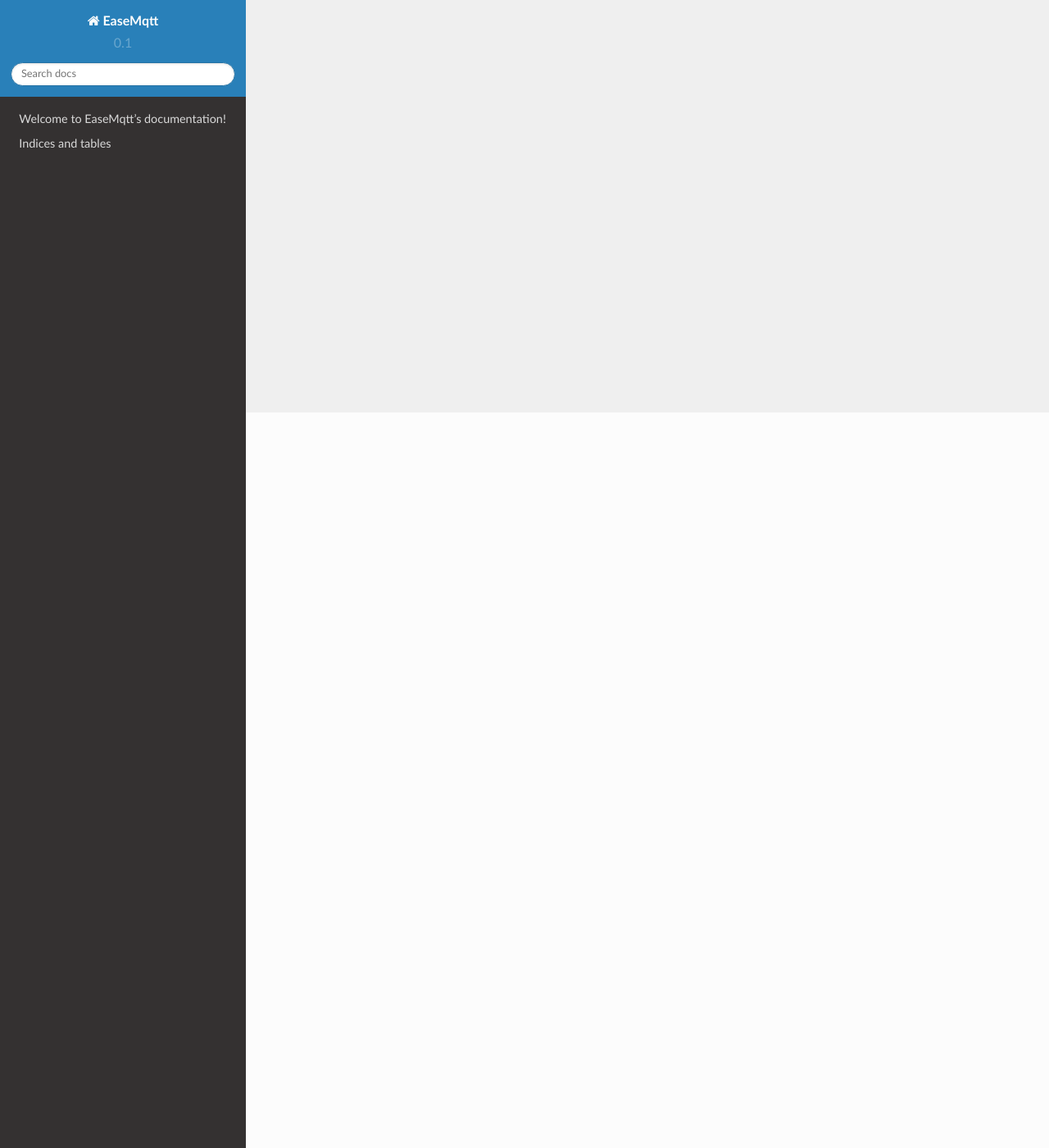
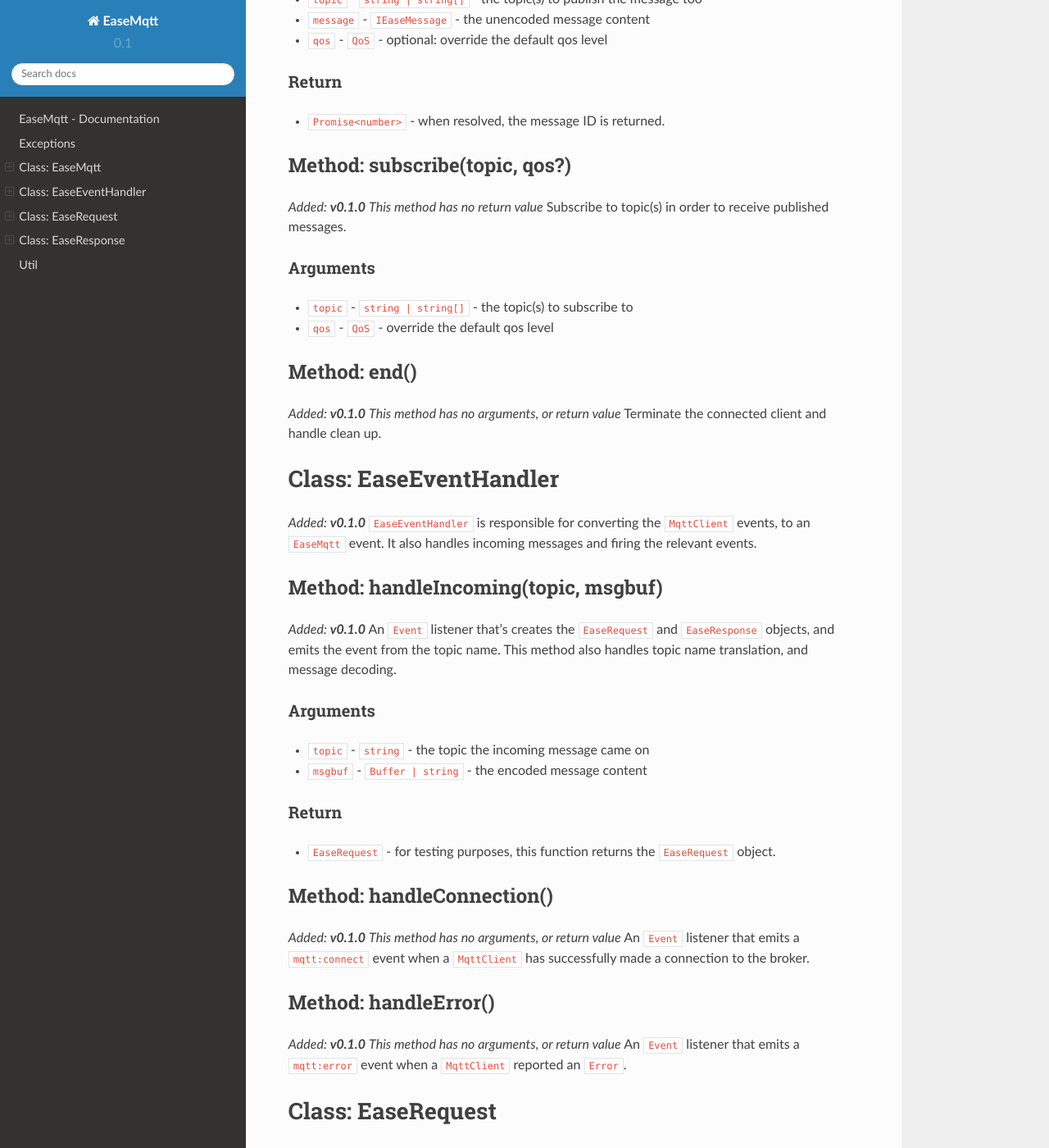
Before and after one commit to Isolated-/EaseMqtt, a Sphinx documentation site: the page built from docs/source/index.md, in a window 1280 px wide and 1400 px high, scrolled down 897 px. Shown: the whole window at 82% size. Built offline with Sphinx 7.4.7 and the Read the Docs theme 2.0.0, drawn with Linux system fonts in a browser that asks for light colours; some of the changed text lies outside the part shown.

Commit message:
Updates docs

```diff
--- a/docs/source/conf.py
+++ b/docs/source/conf.py
@@ -52,7 +52,12 @@ templates_path = ['_templates']
 # You can specify multiple suffix as a list of string:
 #
 # source_suffix = ['.rst', '.md']
-source_suffix = '.rst'
+from recommonmark.parser import CommonMarkParser
+
+source_parsers = {
+    '.md': CommonMarkParser,
+}
+source_suffix = '.md'
 
 # The master toctree document.
 master_doc = 'index'
--- /dev/null
+++ b/docs/source/index.md
@@ -0,0 +1,122 @@
+# EaseMqtt - Documentation
+
+*Current Version: **v0.1.0***
+
+I developed EaseMqtt from the need of a simpler approach to developing services that communicate via MQTT, and also an extension to the existing functionality of the `mqtt` package.
+
+# Exceptions
+
+- `EaseError` - thrown if arguments are invalid
+- `EaseClientError` - thrown if the `mqtt` client fails to subscribe
+
+# Class: EaseMqtt
+
+*Added: **v0.1.0***
+This is the main constructor of the `EaseMqtt` package, and provides all the functionality by integrating the different classes together.
+
+## Properties
+
+- `wildcard` - `boolean` - enable wildcard support (default `false`)
+- `delimiter` - `string` - set the delimiter that's used (default `.`)
+- `subscribe` - `string[]` - a list of topics to subscribe to (default `[]`)
+- `qos` - `QoS` - set the default qos level (default `1`)
+
+## Method: publish(topic, message, qos?)
+
+*Added: **v0.1.0***
+Publish a message to topic(s) returning the message id.
+
+#### Arguments
+
+- `topic` - `string | string[]` - the topic(s) to publish the message too
+- `message` - `IEaseMessage` - the unencoded message content
+- `qos` - `QoS` - optional: override the default qos level
+
+#### Return
+
+- `Promise<number>` - when resolved, the message ID is returned.
+
+## Method: subscribe(topic, qos?)
+
+*Added: **v0.1.0***
+*This method has no return value*
+Subscribe to topic(s) in order to receive published messages.
+
+#### Arguments
+
+- `topic` - `string | string[]` - the topic(s) to subscribe to
+- `qos` - `QoS` - override the default qos level
+
+## Method: end()
+
+*Added: **v0.1.0***
+*This method has no arguments, or return value*
+Terminate the connected client and handle clean up.
+
+# Class: EaseEventHandler
+
+*Added: **v0.1.0***
+`EaseEventHandler` is responsible for converting the `MqttClient` events, to an `EaseMqtt` event. It also handles incoming messages and firing the relevant events.
+
+## Method: handleIncoming(topic, msgbuf)
+
+*Added: **v0.1.0***
+An `Event` listener that's creates the `EaseRequest` and `EaseResponse` objects, and emits the event from the topic name. This method also handles topic name translation, and message decoding.
+
+#### Arguments
+
+- `topic` - `string` - the topic the incoming message came on
+- `msgbuf` - `Buffer | string` - the encoded message content
+
+#### Return
+
+- `EaseRequest` - for testing purposes, this function returns the `EaseRequest` object.
+
+## Method: handleConnection()
+
+*Added: **v0.1.0***
+*This method has no arguments, or return value*
+An `Event` listener that emits a `mqtt:connect` event when a `MqttClient` has successfully made a connection to the broker.
+
+## Method: handleError()
+
+*Added: **v0.1.0***
+*This method has no arguments, or return value*
+An `Event` listener that emits a `mqtt:error` event when a `MqttClient` reported an `Error`.
+
+# Class: EaseRequest
+
+*Added: **v0.1.0***
+Contains the information relating to an incoming request. This class is mainly a collection of properties but will likely include methods in future.
+
+## Properties
+
+- `topic` - `string` - the topic the message appeared on
+- `replyTo` - `string` - the topic to send a response too
+- `body` - `IEaseMessage` - the decoded message content
+- `easeMqtt` - `IEaseMqtt` - the `EaseMqtt` instance
+
+# Class: EaseResponse
+
+*Added: **v0.1.0***
+Contains the information relating to a response. This class includes a method that's used to easily reply to a message. It also contains properties.
+
+## Properties
+
+- `request` - `IEaseRequest` - the request instance and properties
+- `topic` - `string` - the topic the request was made on
+- `replyTo` - `string` - the topic to send the response too
+
+## Method: reply(message, qos?)
+
+*Added: **v0.1.0***
+Easily send a response message to the `replyTo` topic if provided. This method won't throw an exception if it's not provided.
+
+#### Arguments
+
+- `message` - `IEaseMessage` - the unencoded message content
+- `qos` - `QoS` - override the default qos level
+
+# Util
+
+There are a number of Utility functions available which are not exported by default. These will be documented soon.
--- a/docs/source/index.rst
+++ /dev/null
@@ -1,20 +0,0 @@
-.. EaseMqtt documentation master file, created by
-   sphinx-quickstart on Fri Feb  1 16:16:02 2019.
-   You can adapt this file completely to your liking, but it should at least
-   contain the root `toctree` directive.
-
-Welcome to EaseMqtt's documentation!
-====================================
-
-.. toctree::
-   :maxdepth: 2
-   :caption: Contents:
-
-
-
-Indices and tables
-==================
-
-* :ref:`genindex`
-* :ref:`modindex`
-* :ref:`search`
```
